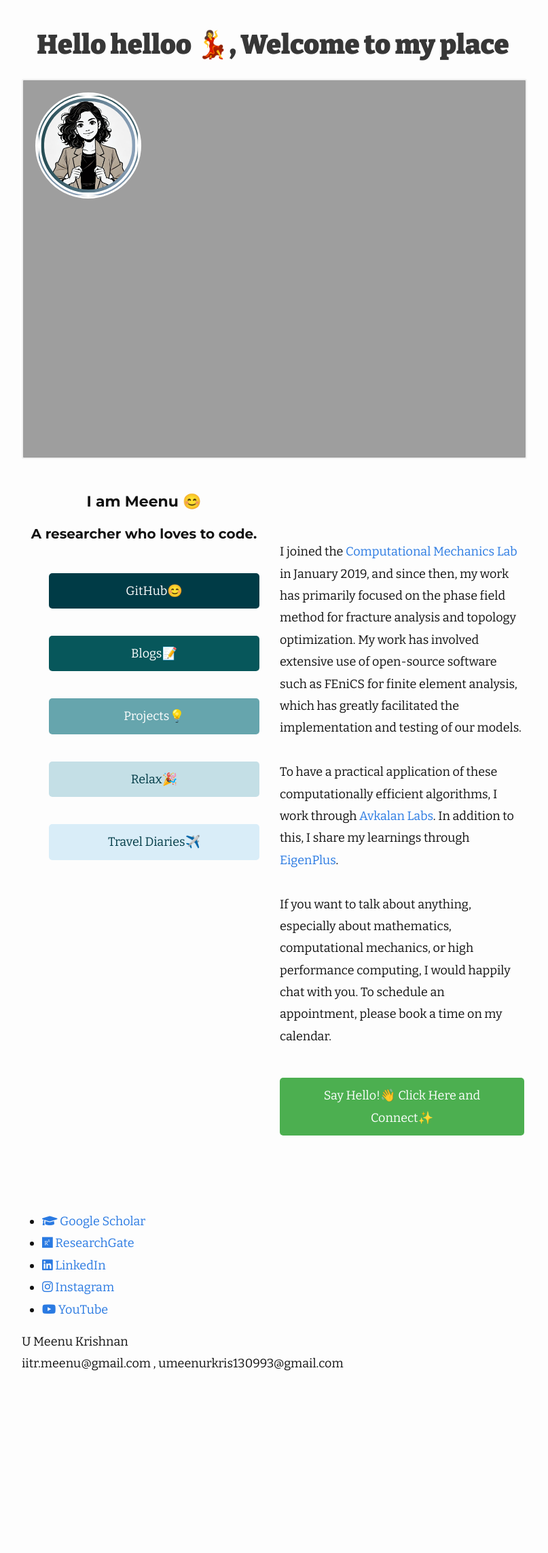
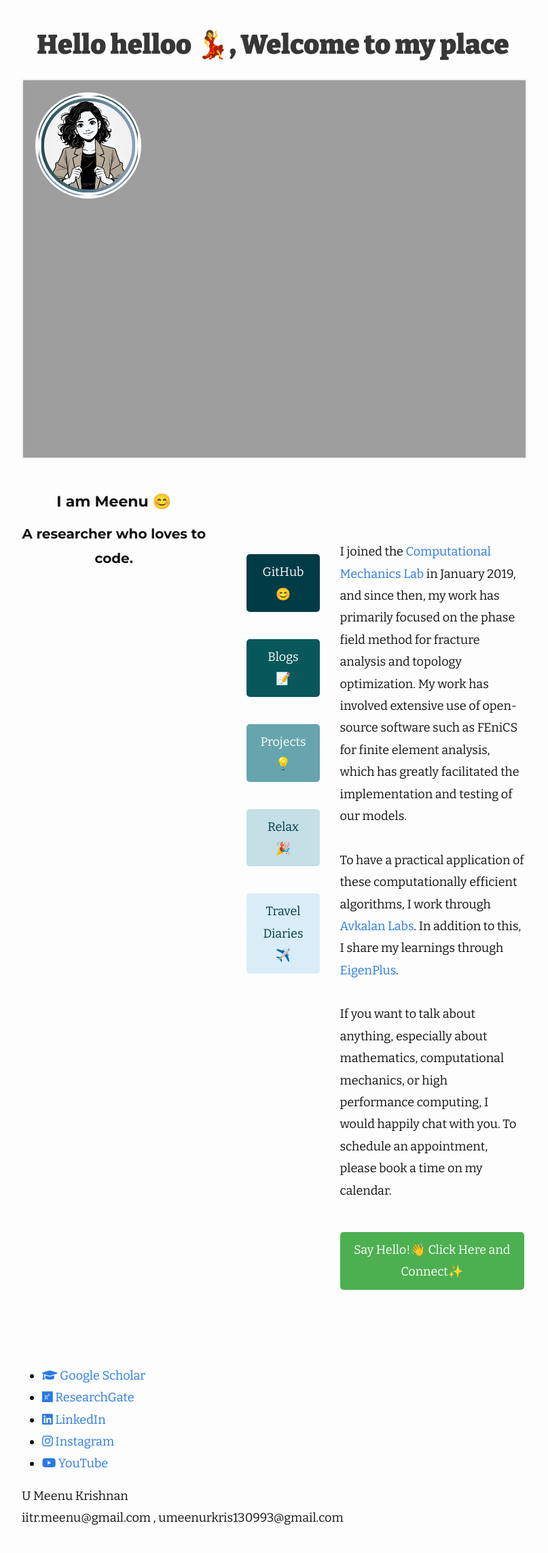
Before and after one commit to umeenukrishnan/umeenukrishnan.github.io, a Jekyll site: the page built from index.markdown, in a window 1280 px wide. Shown: the whole page at 68% size, without its empty margins (238-1045 px from the left). Built offline with Jekyll 4.4.1, drawn with Linux system fonts in a browser that asks for light colours; before the commit the page ends 2057 px from its top, so only the background shows below that.

Commit message:
Update home.html

```diff
--- a/_layouts/home.html
+++ b/_layouts/home.html
@@ -16,11 +16,13 @@ layout: default
       <object class="meenu-icon" data="{{ site.url }}/assets/svg/avtar.svg" width="150" style="pointer-events: none; border-radius: 50%; border: 3px solid white;"></object>
     </div>
   </div>
-
   <div class="flexbox_item" style="display: flex; align-items: flex-start; gap: 20px; margin-top: 50px;">
     <div style="width: 100%; text-align: center;">
       <p style="font-size: 22px; font-family: Montserrat; line-height: 1.2; width: 100%;"><strong>I am Meenu 😊</strong></p>
       <p style="font-size: 20px; font-family: Montserrat; width: 100%;"><strong>A researcher who loves to code.</strong></p>
+  </div>
+
+  <div class="flexbox_item" style="display: flex; align-items: flex-start; gap: 20px; margin-top: 50px;">
       <nav style="margin-top: 20px;">
         <ul style="list-style-type: none; padding: 0; display: flex; flex-direction: column; gap: 10px;">
           <li><a class="link" href="https://github.com/umeenukrishnan" style="background-color: #003B46; color: white; padding: 10px 20px; text-decoration: none; border-radius: 5px; display: block; text-align: center;">GitHub😊</a></li>
```
